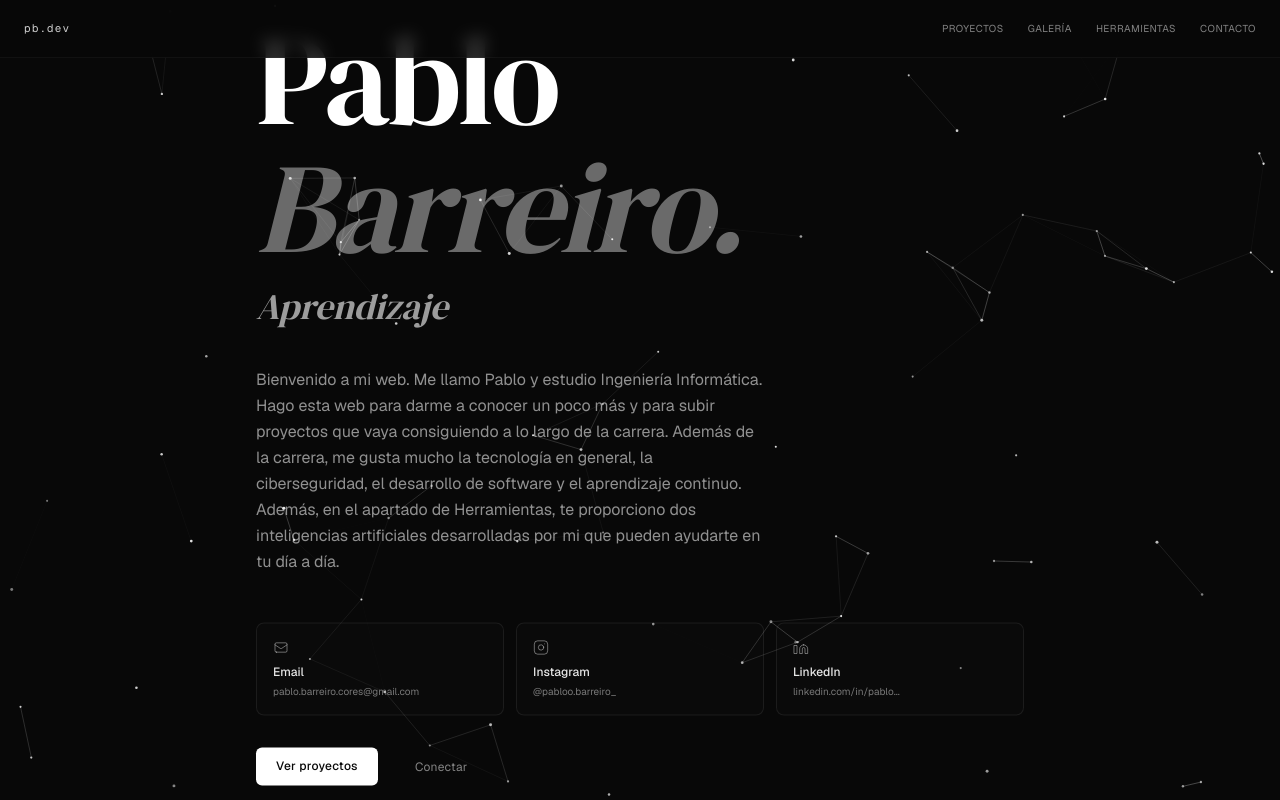
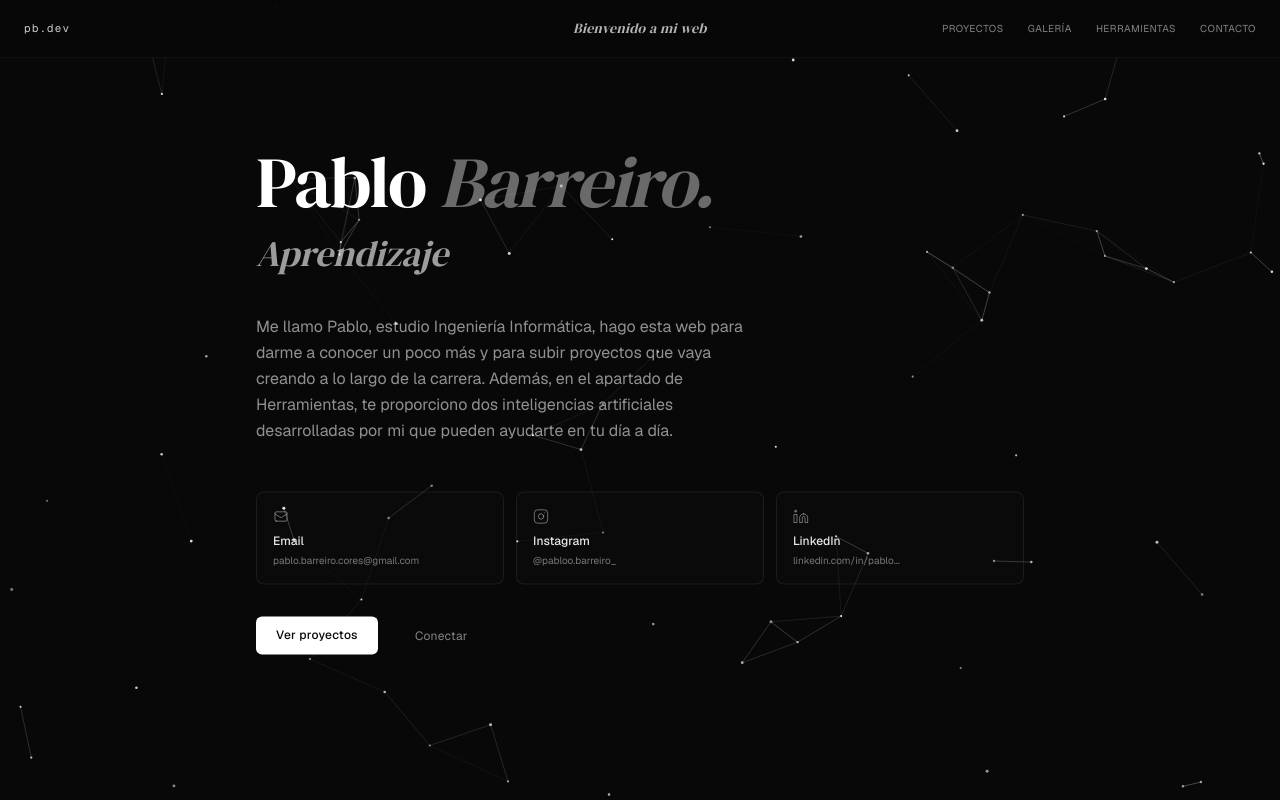
Before and after one commit to pbarreiroh/mi_web_personal, a Next.js app: page / in a window 1280 px wide. Shown: the top 800 px of the page. Built offline with nearby package versions, Linux system fonts and the light colour scheme; no server answers; the database is empty.

Commit message:
feat: herramientas + contraste + card LinkedIn + frase nav

```diff
--- a/app/page.tsx
+++ b/app/page.tsx
@@ -190,6 +190,11 @@ export default function Home() {
         <div className="font-mono text-[11px] tracking-widest text-white/80">
           pb.dev
         </div>
+
+        <div className="absolute left-1/2 -translate-x-1/2 font-serif italic text-white/70 text-sm tracking-wide pointer-events-none select-none">
+          Bienvenido a mi web
+        </div>
+
         <div className="flex gap-6 text-[10px] uppercase tracking-wider text-white/50">
           <a href="#proyectos" className="hoverable hover:text-white transition-colors">Proyectos</a>
           <a href="#galeria" className="hoverable hover:text-white transition-colors">Galería</a>
@@ -199,12 +204,12 @@ export default function Home() {
       </nav>
 
       {/* Hero */}
-      <section className="relative min-h-screen w-full">
+      <section className="relative min-h-screen w-full overflow-hidden">
         <ParticleCanvas />
 
         <div className="absolute top-1/2 left-1/2 -translate-x-1/2 -translate-y-1/2 w-full max-w-4xl px-8 md:px-16">
           <ScrollReveal>
-            <h1 className="font-serif text-5xl md:text-7xl lg:text-9xl tracking-tight text-white mb-2 leading-none">
+            <h1 className="font-serif text-4xl md:text-6xl lg:text-7xl tracking-tight text-white mb-2 leading-none">
               Pablo <span className="text-white/40 italic">Barreiro.</span>
             </h1>
             <div className="h-10 md:h-12 mt-4">
@@ -213,8 +218,7 @@ export default function Home() {
               </p>
             </div>
             <p className="font-sans text-white/55 text-sm md:text-base leading-relaxed max-w-lg mt-8">
-              Bienvenido a mi web. Me llamo Pablo y estudio Ingeniería Informática. Hago esta web para darme a conocer un poco más y para subir proyectos que vaya consiguiendo a lo largo de la carrera.
-              Además de la carrera, me gusta mucho la tecnología en general, la ciberseguridad, el desarrollo de software y el aprendizaje continuo.
+              Me llamo Pablo, estudio Ingeniería Informática, hago esta web para darme a conocer un poco más y para subir proyectos que vaya creando a lo largo de la carrera.
               Además, en el apartado de Herramientas, te proporciono dos inteligencias artificiales desarrolladas por mi que pueden ayudarte en tu día a día.
             </p>
           </ScrollReveal>
@@ -258,7 +262,7 @@ export default function Home() {
 
           <ScrollReveal>
             <div className="flex flex-col sm:flex-row gap-4 mt-8">
-              <a href="#proyectos" className="font-sans hoverable px-5 py-2.5 bg-white text-[#080808] font-medium text-xs tracking-wide text-center rounded-md transition-colors hover:bg-white/90">
+              <a href="#proyectos" className="bg-white text-[#080808] font-medium px-5 py-2.5 text-xs tracking-wide rounded-md hover:bg-white/90 transition-colors hoverable text-center">
                 Ver proyectos
               </a>
               <a href="#contacto" className="font-sans hoverable px-5 py-2.5 border border-transparent text-white/50 text-xs tracking-wide text-center rounded-md hover:text-white hover:bg-white/5 transition-colors">
```
